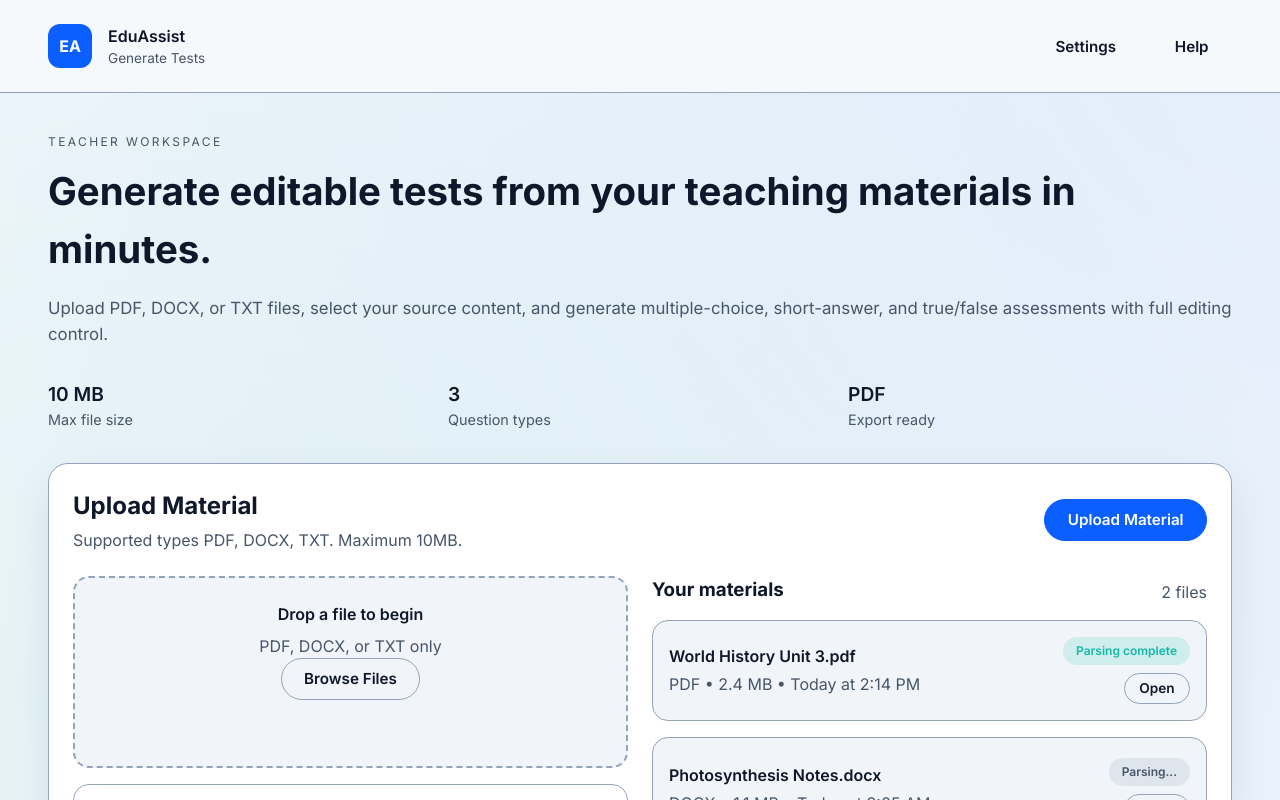
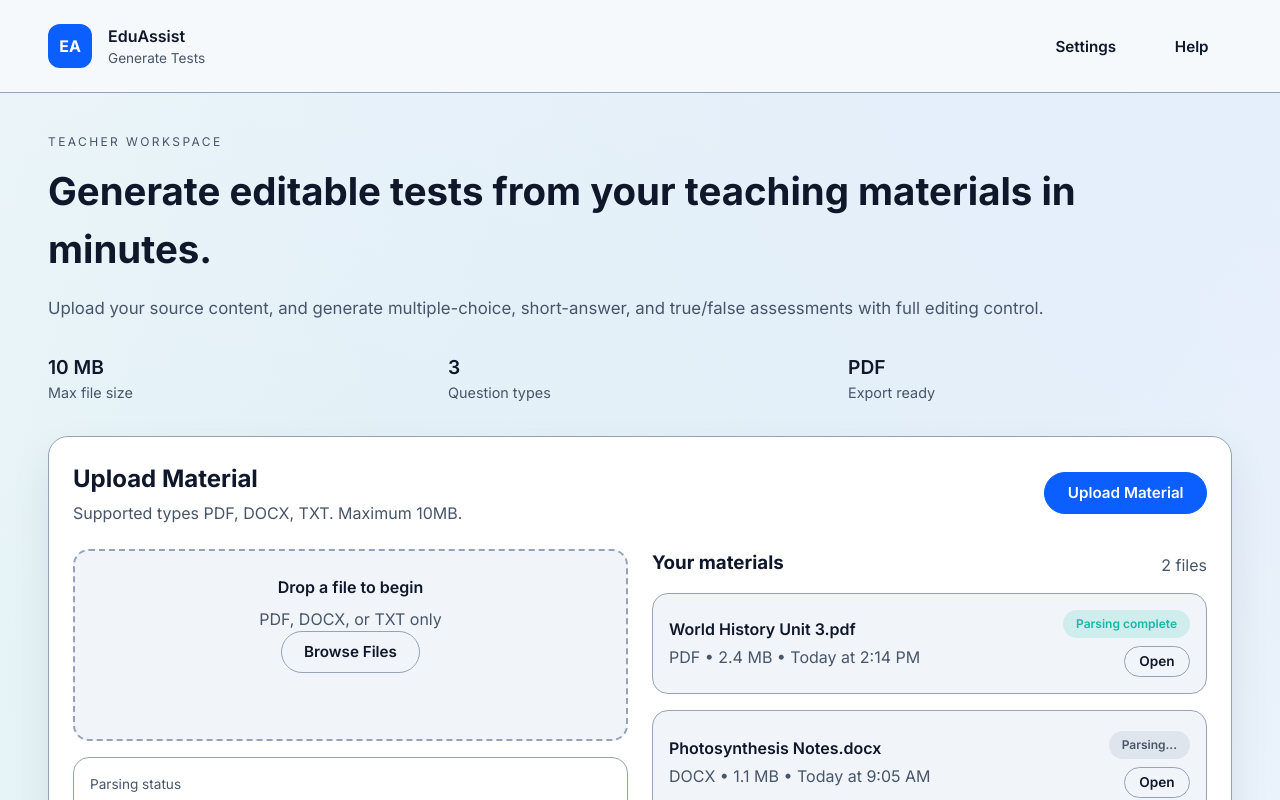
Before and after one commit to shahd803/EduAssist, a Next.js app: page / in a window 1280 px wide. Shown: the top 800 px of the page. Built offline with nearby package versions, Linux system fonts and the light colour scheme.

Commit message:
fixed website introduction to be clearer

```diff
--- a/src/components/Hero.jsx
+++ b/src/components/Hero.jsx
@@ -5,7 +5,7 @@ function Hero() {
         <p className="eyebrow">Teacher Workspace</p>
         <h1>Generate editable tests from your teaching materials in minutes.</h1>
         <p className="hero-copy">
-          Upload PDF, DOCX, or TXT files, select your source content, and generate
+          Upload your source content, and generate
           multiple-choice, short-answer, and true/false assessments with full editing control.
         </p>
         <div className="hero-metrics">
```
